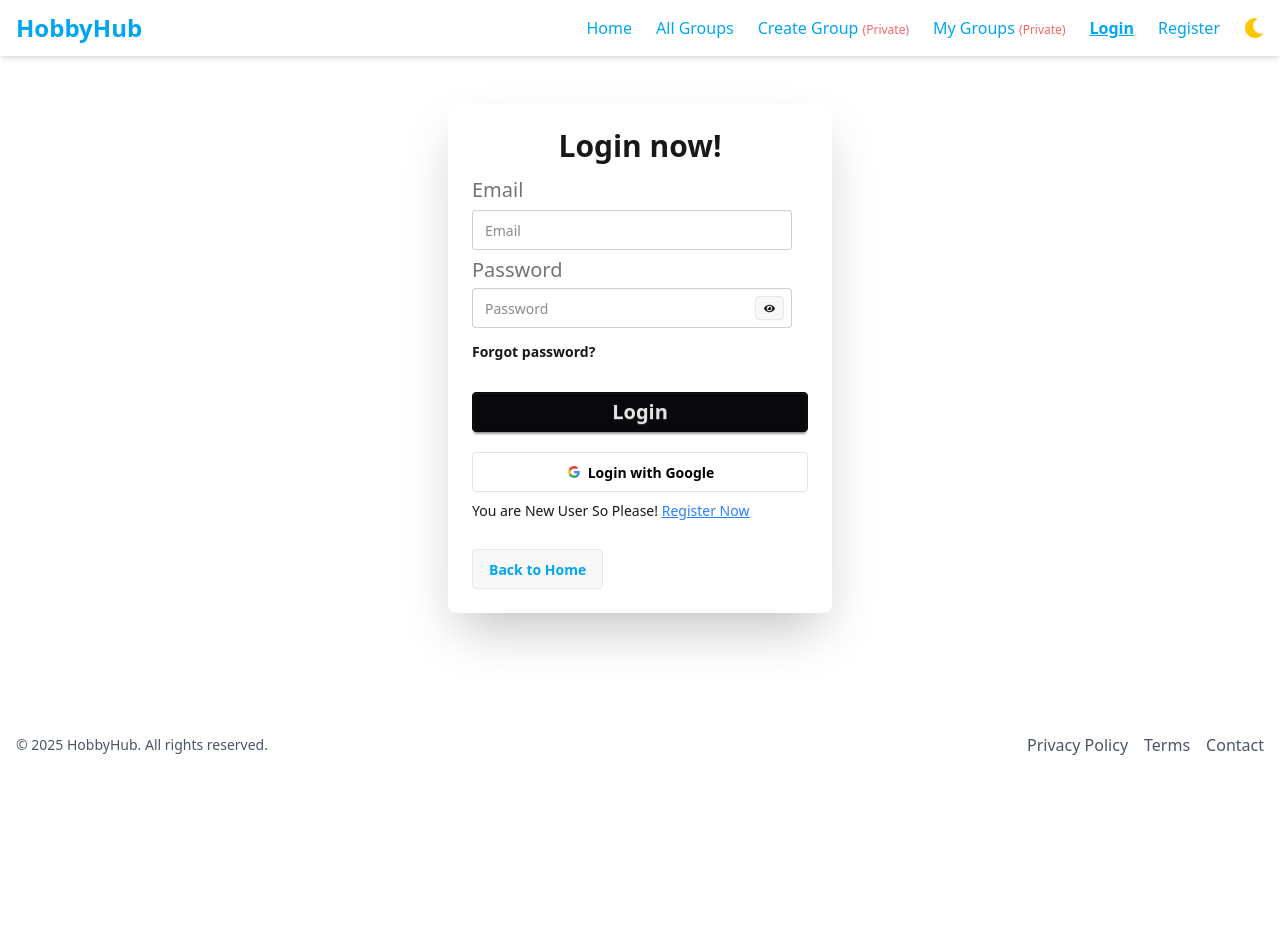
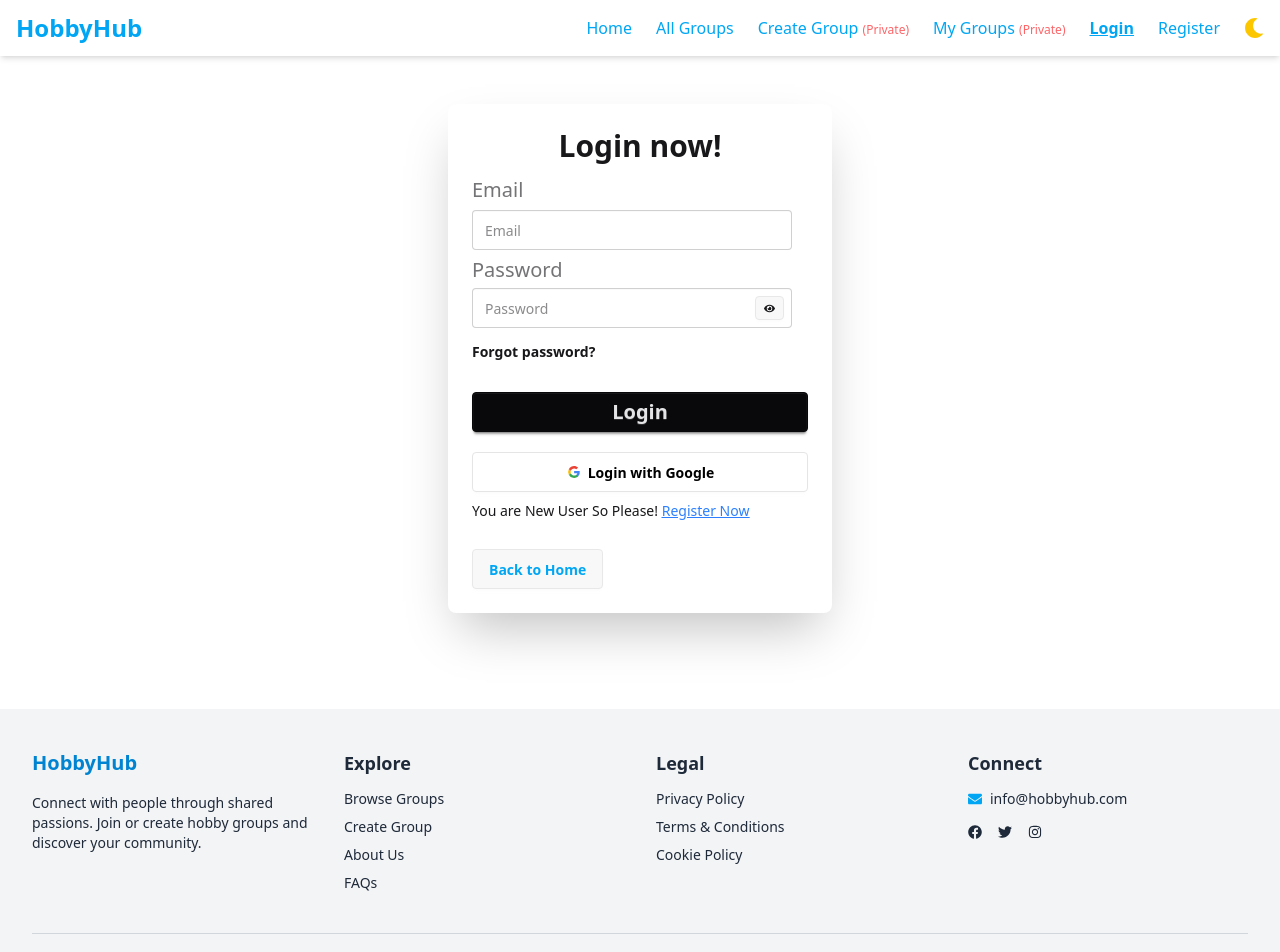
Before and after one commit to programing-hero-b11/hobbyhub-client-kira217-cyber, a React (Vite) app: page /login in a window 1280 px wide. Shown: the top 952 px of the page. Before the commit the page ends 800 px from the top, so only its background shows below. Built offline with nearby package versions, Linux system fonts and the light colour scheme; no server answers.

Commit message:
added groupstep and groupcontent section

```diff
--- a/src/components/Banner.jsx
+++ b/src/components/Banner.jsx
@@ -25,7 +25,6 @@ const Banner = () => {
           <p className="inline-block px-3 py-px mb-4 text-xs font-semibold tracking-wider uppercase rounded-full bg-sky-100 text-sky-900 dark:bg-sky-900 dark:text-sky-100">
             HobbyHub
           </p>
-          php-template Copy Edit
           <h2 className="mb-3 text-3xl font-extrabold leading-none sm:text-4xl text-gray-900 dark:text-white">
             Connect through shared{" "}
             <span className="text-sky-500">
--- a/src/components/Footer.jsx
+++ b/src/components/Footer.jsx
@@ -1,19 +1,63 @@
 import React from 'react';
+import { FaFacebook, FaTwitter, FaInstagram, FaEnvelope } from 'react-icons/fa';
 
-// Footer.jsx
 const Footer = () => {
-  return (
-    <footer className="bg-white dark:bg-gray-900 text-gray-600 dark:text-gray-300 w-full relative mt-auto">
-      <div className="max-w-7xl mx-auto px-4 py-6 flex flex-col md:flex-row items-center justify-between">
-        <p className="text-sm">&copy; {new Date().getFullYear()} HobbyHub. All rights reserved.</p>
-        <div className="flex space-x-4 mt-2 md:mt-0">
-          <a href="#" className="hover:text-sky-500">Privacy Policy</a>
-          <a href="#" className="hover:text-sky-500">Terms</a>
-          <a href="#" className="hover:text-sky-500">Contact</a>
-        </div>
+return (
+<footer className="bg-gray-100 dark:bg-gray-900 text-gray-800 dark:text-gray-300 pt-10">
+<div className="max-w-7xl mx-auto px-4 sm:px-6 lg:px-8">
+<div className="grid grid-cols-2 md:grid-cols-4 gap-8 mb-10">
+{/* About */}
+<div>
+<h3 className="text-xl font-semibold text-sky-600 mb-4">HobbyHub</h3>
+<p className="text-sm">
+Connect with people through shared passions. Join or create hobby groups and discover your community.
+</p>
+</div>
+
+      {/* Links */}
+      <div>
+        <h4 className="text-lg font-semibold mb-3">Explore</h4>
+        <ul className="space-y-2 text-sm">
+          <li><a href="/allGroups" className="hover:text-sky-500">Browse Groups</a></li>
+          <li><a href="/groups/create" className="hover:text-sky-500">Create Group</a></li>
+          <li><a href="/about" className="hover:text-sky-500">About Us</a></li>
+          <li><a href="/faq" className="hover:text-sky-500">FAQs</a></li>
+        </ul>
       </div>
-    </footer>
-  );
+
+      {/* Legal */}
+      <div>
+        <h4 className="text-lg font-semibold mb-3">Legal</h4>
+        <ul className="space-y-2 text-sm">
+          <li><a href="/privacy" className="hover:text-sky-500">Privacy Policy</a></li>
+          <li><a href="/terms" className="hover:text-sky-500">Terms & Conditions</a></li>
+          <li><a href="/cookies" className="hover:text-sky-500">Cookie Policy</a></li>
+        </ul>
+      </div>
+
+      {/* Contact & Social */}
+      <div>
+        <h4 className="text-lg font-semibold mb-3">Connect</h4>
+        <ul className="space-y-2 text-sm">
+          <li className="flex items-center space-x-2">
+            <FaEnvelope className="text-sky-500" />
+            <a href="mailto:info@hobbyhub.com" className="hover:text-sky-500">info@hobbyhub.com</a>
+          </li>
+          <li className="flex space-x-4 mt-4">
+            <a href="https://www.facebook.com/" aria-label="Facebook" className="hover:text-sky-500"><FaFacebook /></a>
+            <a href="https://x.com/" aria-label="Twitter" className="hover:text-sky-500"><FaTwitter /></a>
+            <a href="https://www.instagram.com/" aria-label="Instagram" className="hover:text-sky-500"><FaInstagram /></a>
+          </li>
+        </ul>
+      </div>
+    </div>
+
+    <div className="border-t border-gray-300 dark:border-gray-700 pt-4 pb-6 text-center text-sm">
+      &copy; {new Date().getFullYear()} HobbyHub. All rights reserved.
+    </div>
+  </div>
+</footer>
+);
 };
 
-export default Footer;
+export default Footer
--- /dev/null
+++ b/src/components/GroupContent.jsx
@@ -0,0 +1,73 @@
+import React from 'react';
+
+const GroupContent = () =>  {
+return (
+<div className="px-4 py-16 mx-auto sm:max-w-xl md:max-w-full lg:max-w-screen-xl md:px-24 lg:px-8 bg-gray-50 dark:bg-gray-900 text-gray-900 dark:text-white">
+<div className="max-w-2xl mx-auto text-center mb-12">
+<p className="text-sm font-medium tracking-wide uppercase text-sky-600 dark:text-sky-400 mb-2">
+Featured Highlights
+</p>
+<h2 className="text-3xl font-extrabold sm:text-4xl mb-4 text-gray-900 dark:text-white">
+Explore What HobbyHub Offers
+</h2>
+<p className="text-gray-600 dark:text-gray-300">
+Discover how our platform helps people connect, create, and grow through shared hobbies and interests.
+</p>
+</div>
+  <div className="grid gap-10 lg:grid-cols-3">
+    {/* Card 1 */}
+    <div className="bg-white dark:bg-gray-800 rounded-2xl overflow-hidden shadow-md transition transform hover:scale-105">
+      <img
+        className="object-cover w-full h-56"
+        src="https://images.pexels.com/photos/3184311/pexels-photo-3184311.jpeg?auto=compress&cs=tinysrgb&dpr=2&w=500"
+        alt=""
+      />
+      <div className="p-6">
+        <h3 className="text-xl font-semibold mb-2 text-sky-600 dark:text-sky-400">
+          A Slice of Heaven
+        </h3>
+        <p className="text-gray-700 dark:text-gray-300">
+          Connect with nature, community, and creativity through enriching outdoor hobby experiences.
+        </p>
+      </div>
+    </div>
+
+    {/* Card 2 */}
+    <div className="bg-white dark:bg-gray-800 rounded-2xl overflow-hidden shadow-md transition transform hover:scale-105">
+      <img
+        className="object-cover w-full h-56"
+        src="https://images.pexels.com/photos/3184338/pexels-photo-3184338.jpeg?auto=compress&cs=tinysrgb&dpr=2&h=750&w=1260"
+        alt=""
+      />
+      <div className="p-6">
+        <h3 className="text-xl font-semibold mb-2 text-sky-600 dark:text-sky-400">
+          Disrupt & Inspire
+        </h3>
+        <p className="text-gray-700 dark:text-gray-300">
+          Be part of innovative groups that inspire creativity and personal growth in your favorite hobbies.
+        </p>
+      </div>
+    </div>
+
+    {/* Card 3 */}
+    <div className="bg-white dark:bg-gray-800 rounded-2xl overflow-hidden shadow-md transition transform hover:scale-105">
+      <img
+        className="object-cover w-full h-56"
+        src="https://images.pexels.com/photos/3184339/pexels-photo-3184339.jpeg?auto=compress&cs=tinysrgb&dpr=2&h=750&w=1260"
+        alt=""
+      />
+      <div className="p-6">
+        <h3 className="text-xl font-semibold mb-2 text-sky-600 dark:text-sky-400">
+          Organized Spaces
+        </h3>
+        <p className="text-gray-700 dark:text-gray-300">
+          Join local clubs that offer resources, storage, and safe spaces for hobbyists to thrive.
+        </p>
+      </div>
+    </div>
+  </div>
+</div>
+);
+};
+
+export default GroupContent;
--- a/src/components/GroupSection.jsx
+++ b/src/components/GroupSection.jsx
@@ -12,7 +12,7 @@ return (
 <div className="min-h-screen px-4 py-8 bg-gray-50 dark:bg-gray-900 text-gray-900 dark:text-white">
 <div className="max-w-7xl mx-auto">
 <h1 className="text-3xl font-bold text-center text-sky-500 mb-10">
-Featured Hobby Groups
+ Hobby Groups
 </h1>
 
     {ongoingGroups.length > 0 ? (
--- /dev/null
+++ b/src/components/GroupStep.jsx
@@ -0,0 +1,87 @@
+import React from 'react';
+
+const GroupStep = () => {
+return (
+<div className="px-4 py-16 mx-auto sm:max-w-xl md:max-w-full lg:max-w-screen-xl md:px-24 lg:px-8 bg-gray-50 dark:bg-gray-900 text-gray-900 dark:text-white">
+<div className="max-w-2xl mx-auto text-center mb-12">
+<p className="text-sm font-medium tracking-wide uppercase text-sky-600 dark:text-sky-400 mb-2">
+How It Works
+</p>
+<h2 className="text-3xl font-extrabold sm:text-4xl text-gray-900 dark:text-white">
+Get Started in Four Simple Steps
+</h2>
+</div>
+
+php-template
+Copy
+Edit
+  <div className="grid gap-8 md:grid-cols-2 lg:grid-cols-5">
+    {/* Steps Grid */}
+    <div className="grid gap-6 md:grid-cols-2 md:col-span-2 lg:col-span-3">
+      {/* Step 1 */}
+      <div className="rounded-2xl p-5 transition duration-300 hover:bg-sky-100 dark:hover:bg-sky-800 bg-white dark:bg-gray-800 shadow">
+        <div className="flex items-center mb-2">
+          <span className="w-6 h-6 mr-3 flex items-center justify-center text-xs font-bold text-white bg-sky-500 rounded-full">
+            1
+          </span>
+          <h4 className="text-lg font-semibold">Read the Group Info</h4>
+        </div>
+        <p className="text-sm text-gray-700 dark:text-gray-300">
+          Understand what the group is about. Make sure it matches your interests before joining.
+        </p>
+      </div>
+
+      {/* Step 2 */}
+      <div className="rounded-2xl p-5 transition duration-300 hover:bg-sky-100 dark:hover:bg-sky-800 bg-white dark:bg-gray-800 shadow">
+        <div className="flex items-center mb-2">
+          <span className="w-6 h-6 mr-3 flex items-center justify-center text-xs font-bold text-white bg-sky-500 rounded-full">
+            2
+          </span>
+          <h4 className="text-lg font-semibold">Check Group Rules</h4>
+        </div>
+        <p className="text-sm text-gray-700 dark:text-gray-300">
+          Every group has expectations. Review them to know how you’ll participate respectfully and actively.
+        </p>
+      </div>
+
+      {/* Step 3 */}
+      <div className="rounded-2xl p-5 transition duration-300 hover:bg-sky-100 dark:hover:bg-sky-800 bg-white dark:bg-gray-800 shadow">
+        <div className="flex items-center mb-2">
+          <span className="w-6 h-6 mr-3 flex items-center justify-center text-xs font-bold text-white bg-sky-500 rounded-full">
+            3
+          </span>
+          <h4 className="text-lg font-semibold">Join or Apply</h4>
+        </div>
+        <p className="text-sm text-gray-700 dark:text-gray-300">
+          Click "Join Group" or send a request depending on the group settings. Some may auto-approve!
+        </p>
+      </div>
+
+      {/* Step 4 */}
+      <div className="rounded-2xl p-5 transition duration-300 hover:bg-sky-100 dark:hover:bg-sky-800 bg-white dark:bg-gray-800 shadow">
+        <div className="flex items-center mb-2">
+          <span className="w-6 h-6 mr-3 flex items-center justify-center text-xs font-bold text-white bg-sky-500 rounded-full">
+            4
+          </span>
+          <h4 className="text-lg font-semibold">Start Connecting</h4>
+        </div>
+        <p className="text-sm text-gray-700 dark:text-gray-300">
+          Post, chat, or meet! Take part in the group's activities and enjoy sharing your passion.
+        </p>
+      </div>
+    </div>
+
+    {/* Image Section */}
+    <div className="relative md:col-span-2 lg:col-span-2">
+      <img
+        className="inset-0 object-cover object-bottom w-full h-56 rounded-2xl shadow-lg lg:absolute lg:h-full"
+        src="https://images.pexels.com/photos/3182759/pexels-photo-3182759.jpeg?auto=compress&cs=tinysrgb&dpr=2&h=750&w=1260"
+        alt="Group steps illustration"
+      />
+    </div>
+  </div>
+</div>
+);
+}
+
+export default GroupStep;
--- a/src/pages/Home.jsx
+++ b/src/pages/Home.jsx
@@ -2,6 +2,8 @@ import React from 'react';
 import Banner from '../components/Banner';
 import { useLoaderData } from 'react-router';
 import GroupSection from '../components/GroupSection';
+import GroupContent from '../components/GroupContent';
+import GroupStep from '../components/GroupStep';
 
 const Home = () => {
 
@@ -12,6 +14,8 @@ const Home = () => {
         <div>
             <Banner></Banner>
             <GroupSection groups={groups}></GroupSection>
+            <GroupContent></GroupContent>
+            <GroupStep></GroupStep>
         </div>
     );
 };
```
